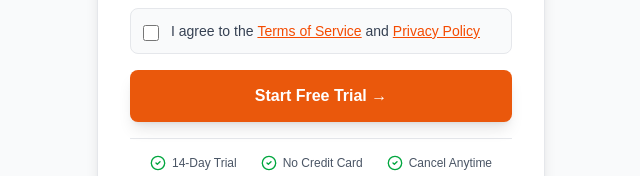
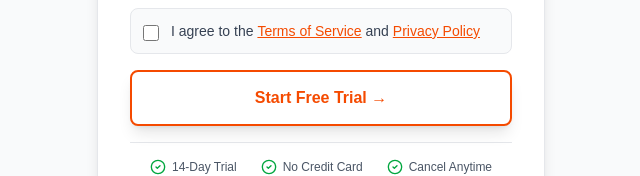
Before and after one commit to tapiwamaramba95-ui/tradequote-app, a Next.js app: page /auth/sign-up in a window 1280 px wide. Shown: the part 853-1029 px from the top of the page, without its empty margins (319-959 px from the left). Built offline with nearby package versions, Linux system fonts and the light colour scheme; no server answers.

Commit message:
Make sign-up button white with orange text and border for better visibility

```diff
--- a/app/auth/sign-up/page.tsx
+++ b/app/auth/sign-up/page.tsx
@@ -379,12 +379,7 @@ export default function SignUpPage() {
             <button
               type="submit"
               disabled={loading}
-              className="w-full py-3.5 rounded-lg font-bold text-white shadow-lg hover:shadow-xl transition-all disabled:opacity-50"
-              style={{
-                backgroundColor: colors.accent.DEFAULT,
-              }}
-              onMouseEnter={(e) => e.currentTarget.style.backgroundColor = colors.accent.hover}
-              onMouseLeave={(e) => e.currentTarget.style.backgroundColor = colors.accent.DEFAULT}
+              className="w-full py-3.5 rounded-lg font-bold text-orange-600 bg-white border-2 border-orange-600 shadow-lg hover:shadow-xl transition-all disabled:opacity-50 hover:bg-orange-50"
             >
               {loading ? (
                 <span className="flex items-center justify-center gap-2">
```
